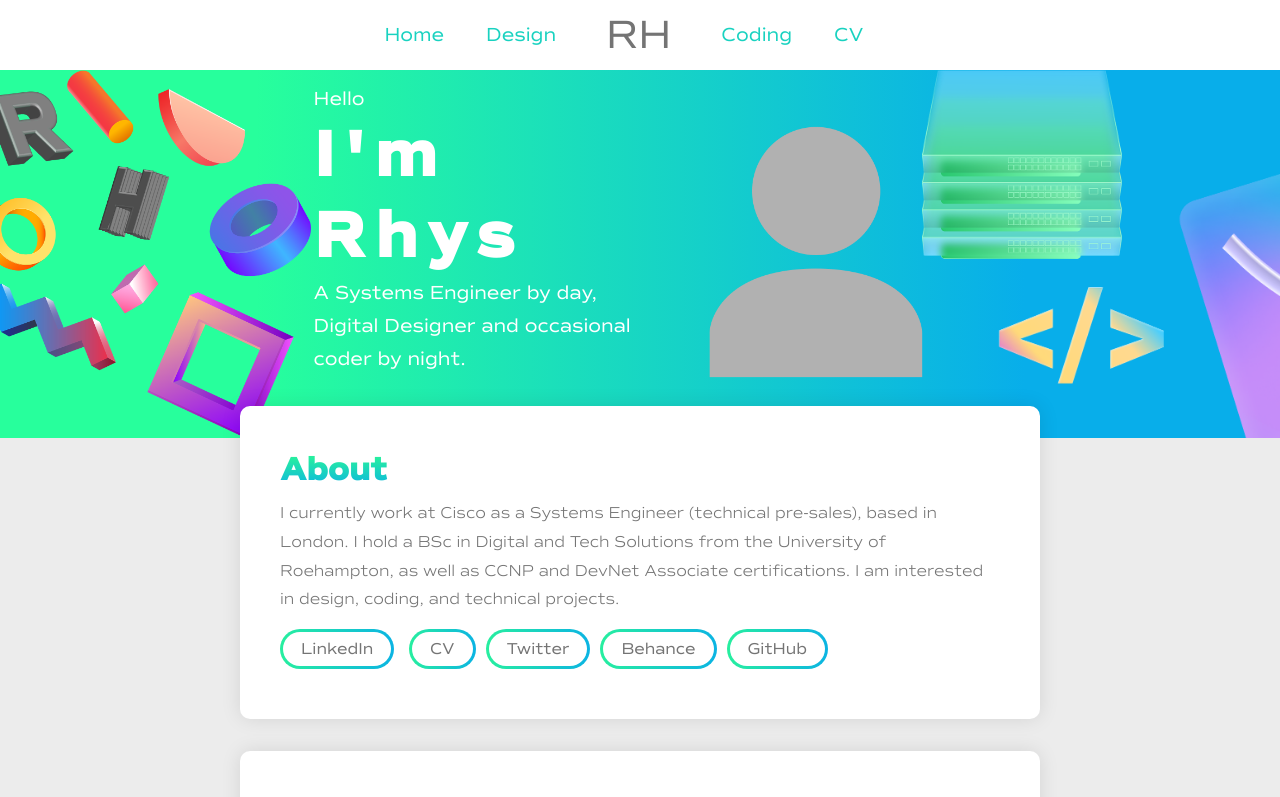
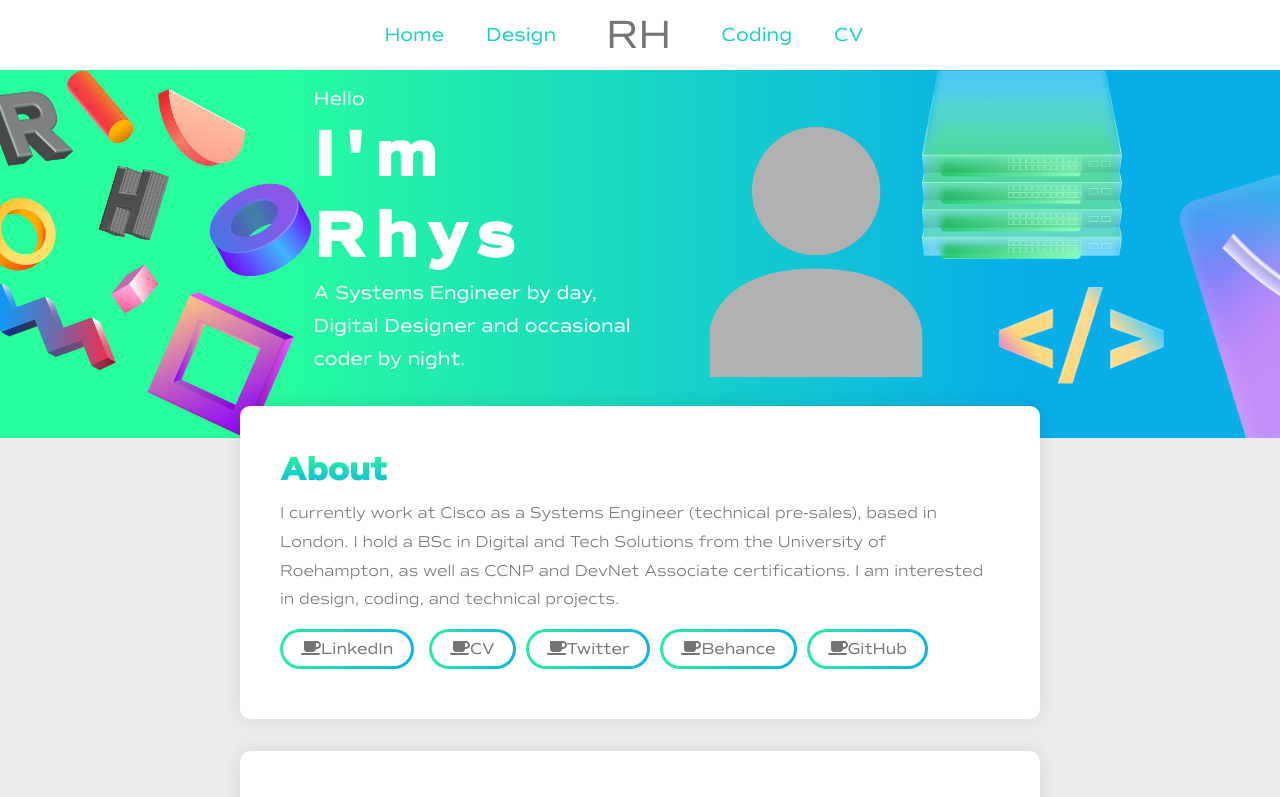
Before and after one commit to rhyscharris/rhys.uk, a React (Create React App) app: page / in a window 1280 px wide. Shown: the top 797 px of the page. Built offline with nearby package versions, Linux system fonts and the light colour scheme.

Commit message:
fixed. keep slipping into html not jsx lol

```diff
--- a/package.json
+++ b/package.json
@@ -4,6 +4,8 @@
   "private": true,
   "dependencies": {
     "@fortawesome/fontawesome-svg-core": "^1.2.36",
+    "@fortawesome/free-brands-svg-icons": "^5.15.4",
+    "@fortawesome/free-regular-svg-icons": "^5.15.4",
     "@fortawesome/free-solid-svg-icons": "^5.15.4",
     "@fortawesome/react-fontawesome": "^0.1.15",
     "@testing-library/jest-dom": "^5.12.0",
--- a/src/components/Buttons.js
+++ b/src/components/Buttons.js
@@ -35,8 +35,8 @@ export const Button = ({
                 onClick={onClick}
                 type={type}
             >
+                <FontAwesomeIcon icon={faCoffee}></FontAwesomeIcon>
                 {children}
-                <FontAwesomeIcon icon="coffee"></FontAwesomeIcon>
                 {/*<i class={'fa ' + buttonIcon}></i> <- removed since not using html i anymore*/}
             </button>
         </a>
```
Also changed, not shown: 1 other file (tests, documents, lock files or other folders).
